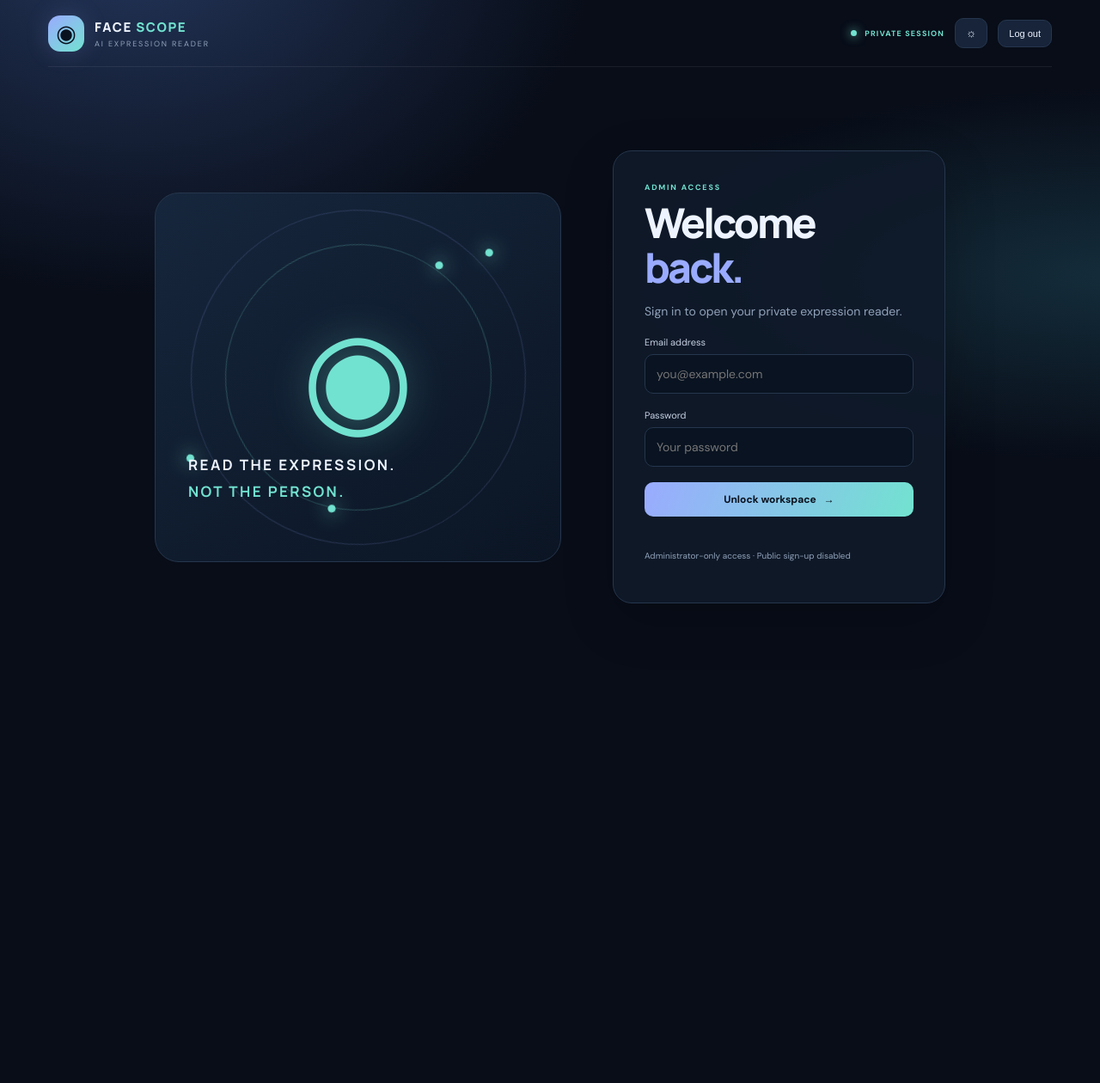
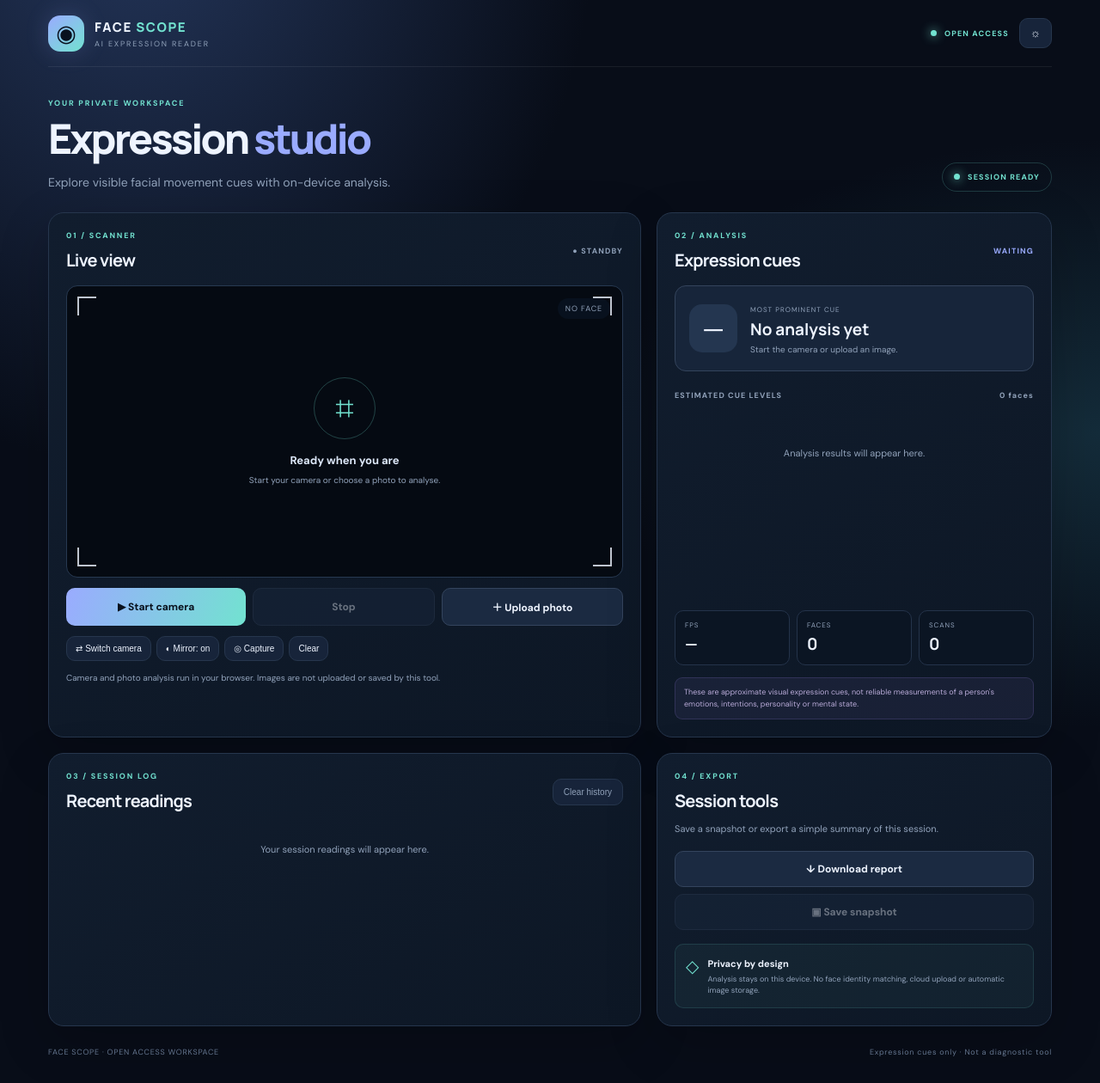
Before and after one commit to shahdhan3120/AI-FACE-SCANNER, a plain HTML site: page index.html in a window 1280 px wide. Shown: the whole page at 86% size. Before the commit the page ends 800 px from the top, so only its background shows below. Drawn offline with Linux system fonts and the light colour scheme.

Commit message:
Remove admin login and make expression reader publicly accessible

```diff
--- a/index.html
+++ b/index.html
@@ -6,9 +6,8 @@
 </head>
 <body>
 <div class="app-shell">
-<header class="topbar"><a class="brand" href="#"><span class="brand-mark">◉</span><span><b>FACE<span> SCOPE</span></b><small>AI EXPRESSION READER</small></span></a><div class="top-actions"><span class="secure"><i></i> PRIVATE SESSION</span><button class="icon-btn" id="themeToggle" title="Toggle theme" aria-label="Toggle theme">☼</button><button class="logout-btn" id="logout">Log out</button></div></header>
-<section id="login" class="login-screen"><div class="login-art"><div class="orbit orbit-one"></div><div class="orbit orbit-two"></div><div class="face-symbol">◉</div><p>READ THE EXPRESSION.<br><strong>NOT THE PERSON.</strong></p></div><form id="loginForm" class="login-card"><p class="eyebrow">ADMIN ACCESS</p><h1>Welcome<br><em>back.</em></h1><p class="muted">Sign in to open your private expression reader.</p><label>Email address<input id="email" type="email" autocomplete="username" required placeholder="you@example.com"></label><label>Password<input id="password" type="password" autocomplete="current-password" required placeholder="Your password"></label><button class="primary full" id="loginButton" type="submit">Unlock workspace <span>→</span></button><p id="loginMsg" class="status" role="status"></p><p class="fine">Administrator-only access · Public sign-up disabled</p></form></section>
-<main id="app" hidden>
+<header class="topbar"><a class="brand" href="#"><span class="brand-mark">◉</span><span><b>FACE<span> SCOPE</span></b><small>AI EXPRESSION READER</small></span></a><div class="top-actions"><span class="secure"><i></i> OPEN ACCESS</span><button class="icon-btn" id="themeToggle" title="Toggle theme" aria-label="Toggle theme">☼</button></div></header>
+<main id="app">
 <section class="welcome-row"><div><p class="eyebrow">YOUR PRIVATE WORKSPACE</p><h1>Expression <em>studio</em></h1><p class="muted">Explore visible facial movement cues with on-device analysis.</p></div><div class="session-pill"><span class="pulse"></span> SESSION READY</div></section>
 <div class="dashboard">
 <section class="panel scanner-panel"><div class="panel-head"><div><p class="eyebrow">01 / SCANNER</p><h2>Live view</h2></div><span class="live-label" id="scanStatus">● STANDBY</span></div>
@@ -26,8 +25,8 @@
 </div>
 <section class="lower-grid"><section class="panel history-panel"><div class="panel-head"><div><p class="eyebrow">03 / SESSION LOG</p><h2>Recent readings</h2></div><button class="text-btn" id="clearHistory">Clear history</button></div><div id="history" class="history-list"><div class="history-empty">Your session readings will appear here.</div></div></section>
 <section class="panel report-panel"><p class="eyebrow">04 / EXPORT</p><h2>Session tools</h2><p class="muted">Save a snapshot or export a simple summary of this session.</p><div class="export-actions"><button class="secondary full" id="downloadReport">↓ Download report</button><button class="secondary full" id="downloadCapture" disabled>▣ Save snapshot</button></div><div class="privacy-note"><span>◇</span><div><b>Privacy by design</b><p>Analysis stays on this device. No face identity matching, cloud upload or automatic image storage.</p></div></div></section></section>
-<footer><span>FACE SCOPE · PRIVATE ADMIN WORKSPACE</span><span>Expression cues only · Not a diagnostic tool</span></footer>
+<footer><span>FACE SCOPE · OPEN ACCESS WORKSPACE</span><span>Expression cues only · Not a diagnostic tool</span></footer>
 </main>
 </div>
-<script src="https://www.gstatic.com/firebasejs/10.14.1/firebase-app-compat.js"></script><script src="https://www.gstatic.com/firebasejs/10.14.1/firebase-auth-compat.js"></script><script type="module" src="app.js"></script>
+<script type="module" src="app.js"></script>
 </body></html>
```
